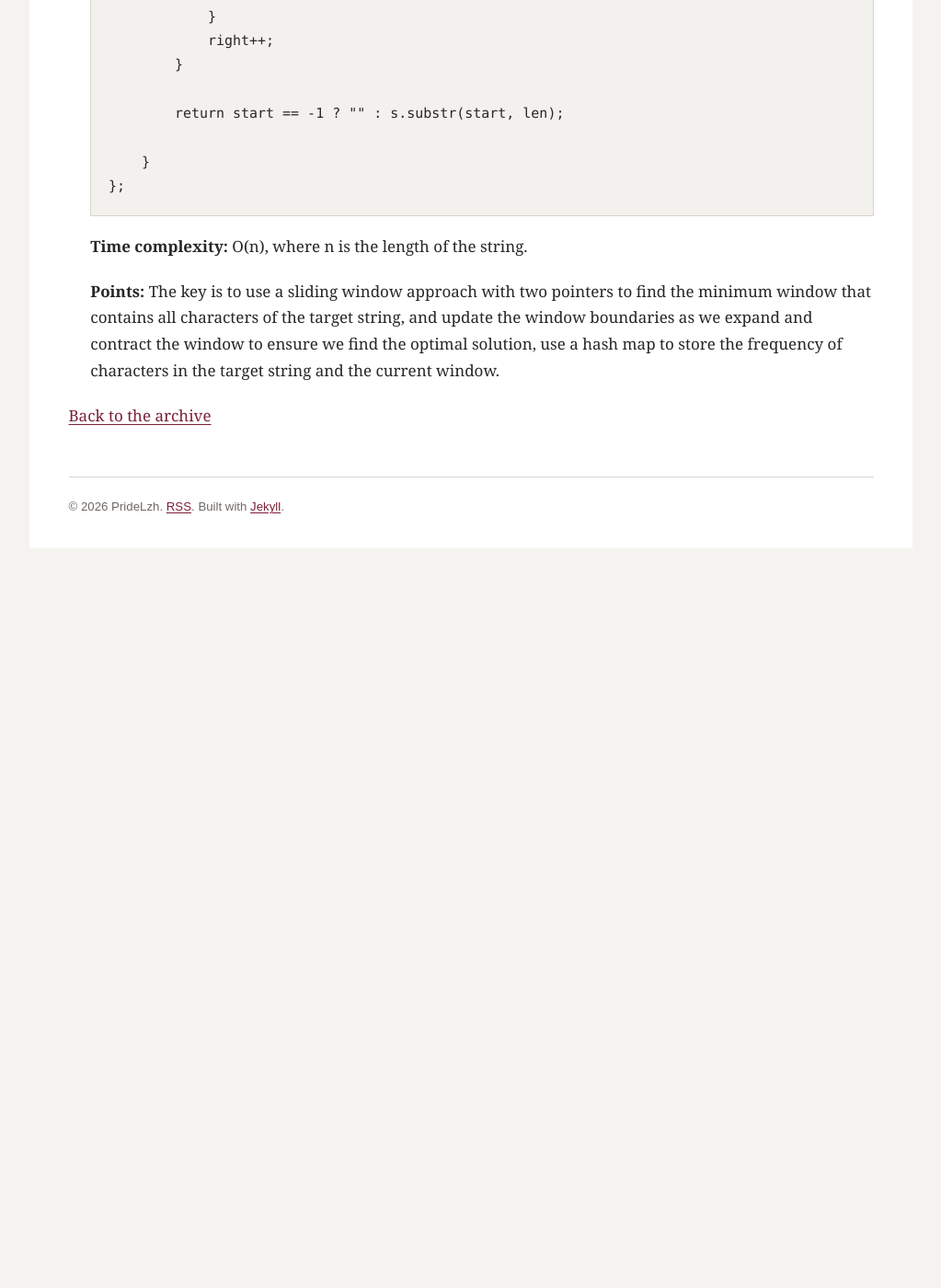
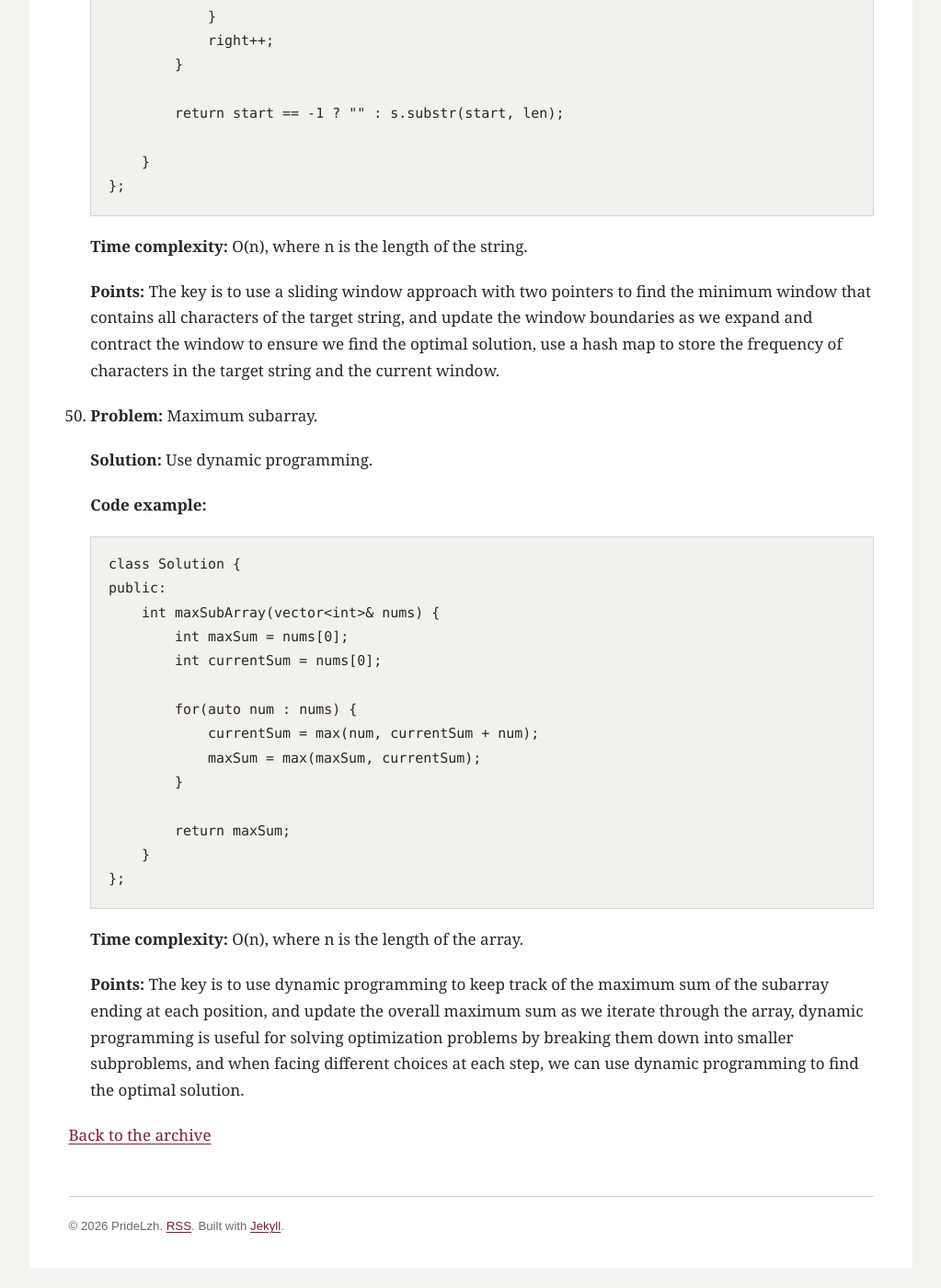
Before and after one commit to pridelzh/pridelzh.github.io, a Jekyll site: the page built from _posts/2026-08-02-record-algorithm-exercise.md, in a window 1280 px wide and 1400 px high, scrolled down 55103 px. Shown: the whole window at 92% size, without its empty margins (128-1151 px from the left). Built offline with Jekyll 4.4.1, drawn with Linux system fonts in a browser that asks for light colours; before the commit the page ends 55733 px from its top, so only the background shows below that.

Commit message:
update 2026-08-02-record-algorithm-exercise.md on 2026/08/17

````diff
--- a/_posts/2026-08-02-record-algorithm-exercise.md
+++ b/_posts/2026-08-02-record-algorithm-exercise.md
@@ -1926,3 +1926,29 @@ excerpt: "A record of traditional algorithm exercises."
     **Time complexity:** O(n), where n is the length of the string.
 
     **Points:** The key is to use a sliding window approach with two pointers to find the minimum window that contains all characters of the target string, and update the window boundaries as we expand and contract the window to ensure we find the optimal solution, use a hash map to store the frequency of characters in the target string and the current window.
+
+50. **Problem:** Maximum subarray.
+
+    **Solution:** Use dynamic programming.
+
+    **Code example:**
+    ```cpp
+    class Solution {
+    public:
+        int maxSubArray(vector<int>& nums) {
+            int maxSum = nums[0];
+            int currentSum = nums[0];
+
+            for(auto num : nums) {
+                currentSum = max(num, currentSum + num);
+                maxSum = max(maxSum, currentSum);
+            }
+
+            return maxSum;
+        }
+    };
+    ```
+
+    **Time complexity:** O(n), where n is the length of the array.
+
+    **Points:** The key is to use dynamic programming to keep track of the maximum sum of the subarray ending at each position, and update the overall maximum sum as we iterate through the array, dynamic programming is useful for solving optimization problems by breaking them down into smaller subproblems, and when facing different choices at each step, we can use dynamic programming to find the optimal solution.
````
